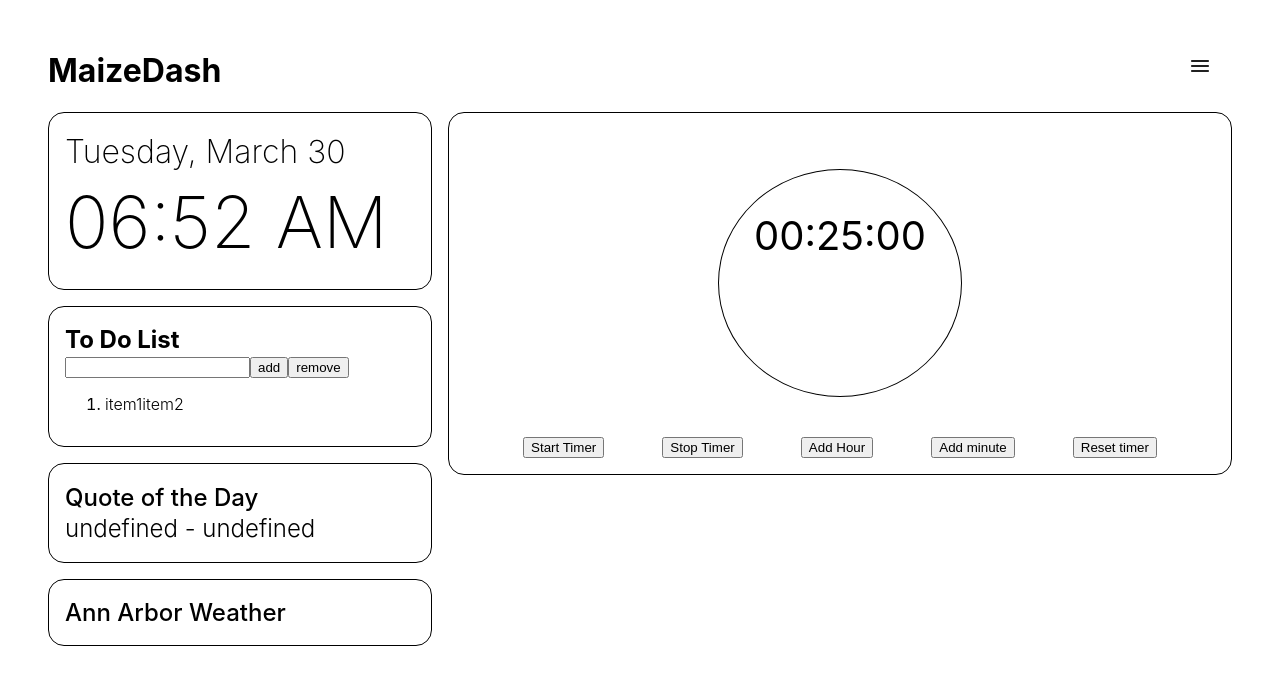
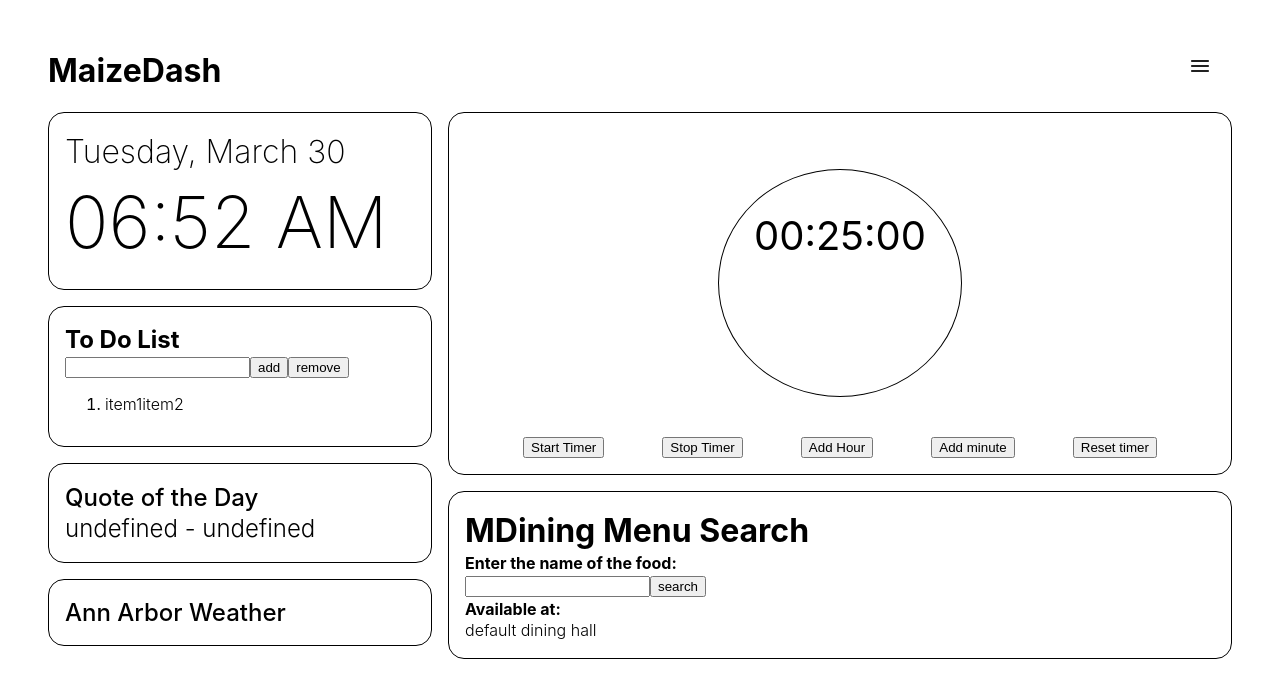
Before and after one commit to alicemliu/maize-dash, a React (Create React App) app: page / in a window 1280 px wide. Shown: the top 698 px of the page. Built offline with nearby package versions, Linux system fonts and the light colour scheme; no server answers.

Commit message:
Created MDining widget, still needs to be debugged

```diff
--- a/src/components/main.js
+++ b/src/components/main.js
@@ -14,7 +14,8 @@ import ToDoList from "./todolist";
 import TimeDate from "./date";
 import Timer from "./timer";
 import QOTD from "./qotd";
-import Weather from "./weather"
+import Weather from "./weather";
+import MDining from "./mdining";
 
 export default class Main extends React.Component {
   constructor(props) {
@@ -26,6 +27,7 @@ export default class Main extends React.Component {
       showTimer: true,
       showQOTD: true,
       showWeather: true,
+      showMDining: true
     }
 
     this.toggleDrawer = this.toggleDrawer.bind(this);
@@ -68,6 +70,10 @@ export default class Main extends React.Component {
           control={<Switch checked={this.state.showWeather} onChange={this.handleChange} name="showWeather" />}
           label="Weather"
         />
+        <FormControlLabel
+              control={<Switch checked={this.state.showMDining} onChange={this.handleChange} name="showMDining" />}
+                  label="MDining"
+        />
     </FormGroup>
     </div>
   );
@@ -93,6 +99,7 @@ export default class Main extends React.Component {
           </Grid>
           <Grid item xs={12} md={8}>
             { this.state.showTimer && <div className="widget"><Timer/></div> }
+            { this.state.showMDining && <div className="widget"><MDining/></div> }
           </Grid>
         </Grid>
       </main>
--- /dev/null
+++ b/src/components/mdining.js
@@ -0,0 +1,70 @@
+import React from "react";
+import { useState , useEffect } from 'react'
+
+import '../css/App.css';
+import '../css/qotd.css';
+
+export default class MDINING extends React.Component{
+    constructor(props){
+        super(props);
+        this.state = {
+            date: "2021/04/14", // temp
+            item: "",
+            dininghall: "default dining hall", // temp
+            options: { weekday: 'long', month: 'long', day: 'numeric' }
+        }
+    } // constructor
+
+    getDate(){
+        // temp
+//        this.state.date = "2021/04/14";
+
+        const today = new Date();
+        const date = today.getFullYear() + '-0' + (today.getMonth()+1) + '-' + today.getDate();
+        this.state.date = date;
+        console.log("Date: ", this.state.date);
+
+    } // getDate()
+
+    getHall(item) {
+        // temp
+        this.state.date = "2021/04/14";
+        this.state.dininghall = "temp hall";
+
+//        getDate();
+        console.log("Searching for hall");
+        console.log("Date: ", this.state.date);
+
+    } // getHall()
+
+    useEffect() {
+      fetch('https://michigan-dining-api.tendiesti.me/v1/foods?name=' + this.state.item + '&date=' + this.state.date + '&meal=DINNER',
+        { 'method': 'GET'})
+      .then((response) => {
+        if(!response.ok) throw Error(response.statusText);
+        if(!response.data.foods[0].diningHallMatch) {
+            alert("No food matches search term!");
+        }
+        this.info = response.data.foods[0].diningHallMatch;
+        return response.json();
+      })
+      .then((data) => {
+//            getHall(data)
+      })
+      .catch((error) => console.log(error));
+    }
+
+    render(){
+        // render dining hall
+        return(
+            <div class = "mdining">
+               <h1>MDining Menu Search</h1>
+               <p><b>Enter the name of the food:</b></p>
+               <input type = "text" name = "name"/>
+               <input type = "submit" value = "search" onClick={this.getHall.bind(this)}/>
+               <p><b>Available at:</b></p>
+               <p>{this.state.dininghall}</p>
+            </div>
+        );
+    } // render()
+} // MDINING
--- a/src/components/todolist.js
+++ b/src/components/todolist.js
@@ -12,12 +12,12 @@ export default class ToDoList extends React.Component {
     }
     addItem(newitem) {
         console.log("Item added")
-        this.state.todolist.append(newitem)
+//        this.state.todolist.append(newitem)
     } // addItem()
 
     removeItem() {
         console.log("Item removed")
-        this.state.todolist.remove()
+//        this.state.todolist.remove()
     } // removeItem()
 
     render() {
```
